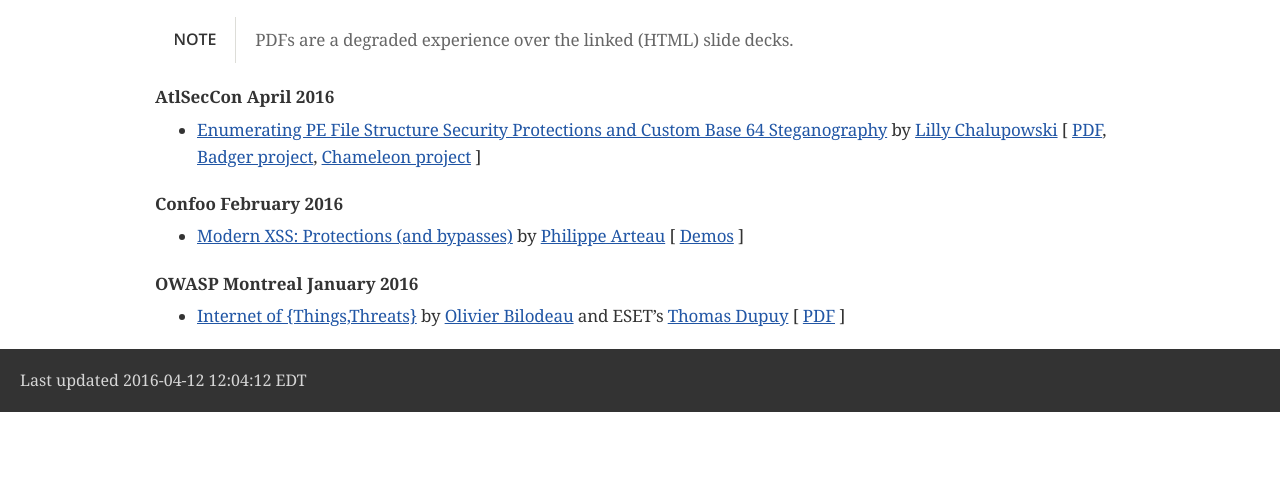
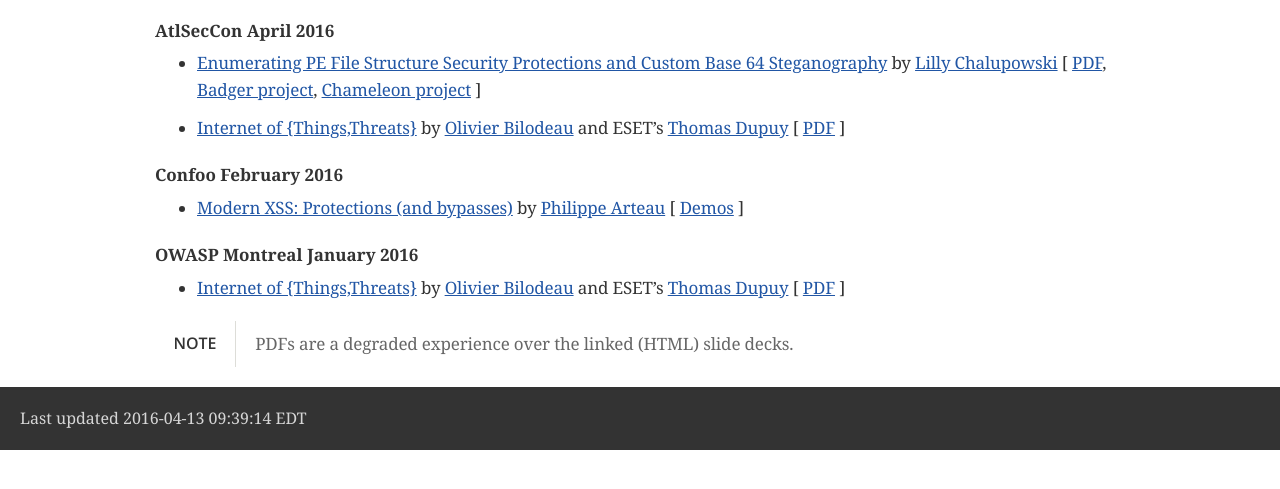
Before and after one commit to akpotter/presentations, a plain HTML site: page index.html in a window 1280 px wide. Shown: the part 101-590 px from the top of the page. Drawn offline with nearby package versions, Linux system fonts and the light colour scheme; a web font is replaced by a local one.

Commit message:
Added Internet of {Things,Threats} to the index

```diff
--- a/index.html
+++ b/index.html
@@ -422,18 +422,6 @@ body.book #toc,body.book #preamble,body.book h1.sect0,body.book .sect1>h2{page-b
 <h1>GoSecure&#8217;s Presentation Material</h1>
 </div>
 <div id="content">
-<div class="admonitionblock note">
-<table>
-<tr>
-<td class="icon">
-<div class="title">Note</div>
-</td>
-<td class="content">
-PDFs are a degraded experience over the linked (HTML) slide decks.
-</td>
-</tr>
-</table>
-</div>
 <div class="dlist">
 <dl>
 <dt class="hdlist1">AtlSecCon April 2016</dt>
@@ -448,6 +436,11 @@ by <a href="https://linkedin.com/in/lillygosec">Lilly Chalupowski</a> [
 <a href="https://github.com/lillypad/badger">Badger project</a>,
 <a href="https://github.com/lillypad/chameleon">Chameleon project</a>
 ]</p>
+</li>
+<li>
+<p><a href="2016-04-atlseccon/internet-of-threats.html">Internet of {Things,Threats}</a>
+by <a href="https://twitter.com/obilodeau">Olivier Bilodeau</a> and ESET&#8217;s <a href="https://twitter.com/nyx__o">Thomas Dupuy</a>
+[ <a href="2016-04-07_atlseccon/OlivierBilodeau_ThomasDupuy-Internet_of_Threats.pdf">PDF</a> ]</p>
 </li>
 </ul>
 </div>
@@ -478,10 +471,22 @@ by <a href="https://twitter.com/obilodeau">Olivier Bilodeau</a> and ESET&#8217;s
 </dd>
 </dl>
 </div>
+<div class="admonitionblock note">
+<table>
+<tr>
+<td class="icon">
+<div class="title">Note</div>
+</td>
+<td class="content">
+PDFs are a degraded experience over the linked (HTML) slide decks.
+</td>
+</tr>
+</table>
+</div>
 </div>
 <div id="footer">
 <div id="footer-text">
-Last updated 2016-04-12 12:04:12 EDT
+Last updated 2016-04-13 09:39:14 EDT
 </div>
 </div>
 </body>
```
